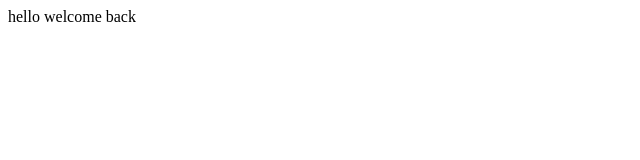
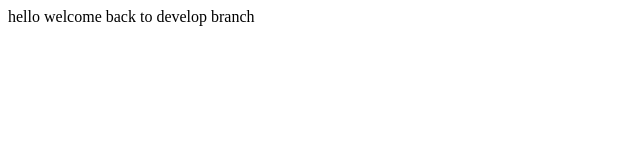
Before and after one commit to anayindani/demo-repo2, a plain HTML site: page index.html in a window 1280 px wide. Shown: the whole page, without its empty margins (0-640 px from the left). Drawn offline with Linux system fonts and the light colour scheme.

Commit message:
new text addede in a new branch

```diff
--- a/index.html
+++ b/index.html
@@ -1 +1 @@
-<div>hello welcome back</div>
+<div>hello welcome back to develop branch</div>
```
